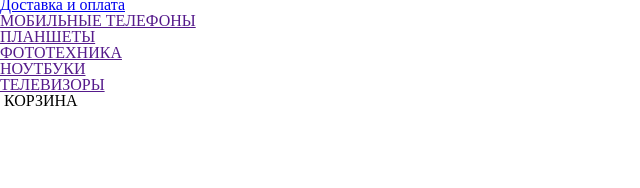
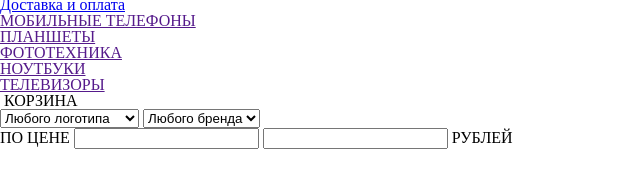
Before and after one commit to okyxxxf/test-task, a website: page index.html in a window 1280 px wide. Shown: the part 56-244 px from the top of the page, without its empty margins (0-640 px from the left). Drawn offline with Linux system fonts and the light colour scheme.

Commit message:
feat: create filters section html structure

```diff
--- a/index.html
+++ b/index.html
@@ -53,5 +53,33 @@
       </nav>
     </div>
   </header>
+  <main class="main">
+    <div class="main__wrapper">
+      <section class="filters">
+        <select class="filter" name="logotype" id="logotype">
+          <option class="filter__label" value="any">Любого логотипа</option>
+          <option class="filter__option" value="">Компакт-камера</option>
+          <option class="filter__option" value="">Беззеркальная</option>
+          <option class="filter__option" value="">Зеркальная</option>
+          <option class="filter__option" value="">Среднеформатная</option>
+        </select>
+        <select class="filter" name="brend" id="brend">
+          <option class="filter__label" value="any">Любого бренда</option>
+          <option class="filter__option" value="">Canon</option>
+          <option class="filter__option" value="">Nikon</option>
+          <option class="filter__option" value="">Sony</option>
+          <option class="filter__option" value="">Fujifilm</option>
+          <option class="filter__option" value="">Samsung</option>
+          <option class="filter__option" value="">Olympus</option>
+        </select>
+        <div class="filters__price">
+          <span class="price__text">ПО ЦЕНЕ</span>
+          <input class="price__input input" type="text">
+          <input class="price__input input" type="text">
+          <span class="price__text">РУБЛЕЙ</span>
+        </div>
+      </section>
+    </div>
+  </main>
 </body>
 </html>
```
